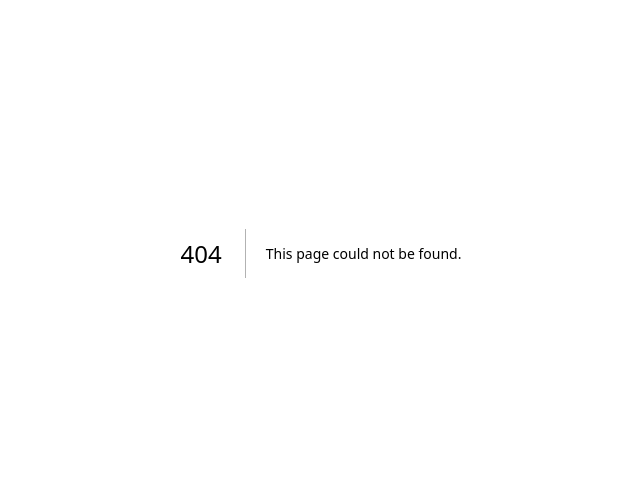
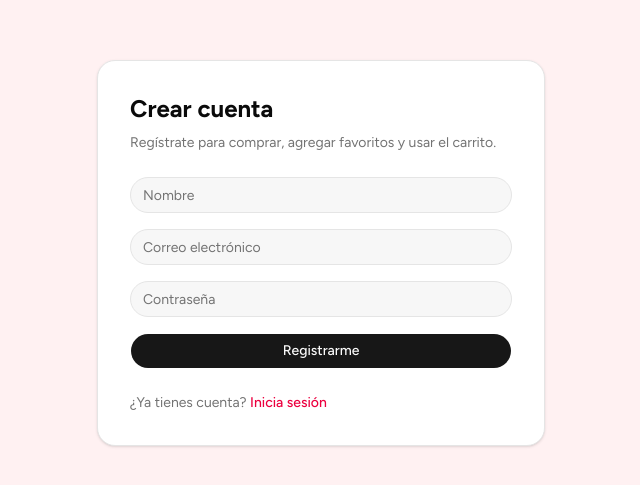
Before and after one commit to Develezper/ecommerce-nextjs, a Next.js app: page /register in a window 1280 px wide. Before the commit this address had no page. Shown: the part 147-632 px from the top of the page, without its empty margins (319-959 px from the left). Built offline with nearby package versions, Linux system fonts and the light colour scheme.

Commit message:
feat: add registration page and input component for user sign-up

```diff
--- /dev/null
+++ b/src/app/api/auth/logout/route.ts
@@ -0,0 +1,20 @@
+import { NextResponse } from "next/server";
+
+export const runtime = "nodejs";
+
+export async function POST() {
+  const response = NextResponse.json({
+    ok: true,
+    message: "Sesión cerrada correctamente",
+  });
+
+  response.cookies.set("auth_token", "", {
+    httpOnly: true,
+    sameSite: "lax",
+    secure: process.env.NODE_ENV === "production",
+    path: "/",
+    maxAge: 0,
+  });
+
+  return response;
+}
--- /dev/null
+++ b/src/app/register/page.tsx
@@ -0,0 +1,101 @@
+"use client";
+
+import axios from "axios";
+import Link from "next/link";
+import { useState } from "react";
+
+import { Button } from "@/components/ui/button";
+import { Input } from "@/components/ui/input";
+import { api } from "@/lib/api";
+
+export default function RegisterPage() {
+  const [name, setName] = useState("");
+  const [email, setEmail] = useState("");
+  const [password, setPassword] = useState("");
+
+  const [message, setMessage] = useState("");
+  const [isLoading, setIsLoading] = useState(false);
+
+  async function handleRegister() {
+    try {
+      setIsLoading(true);
+      setMessage("");
+
+      const response = await api.post("/auth/register", {
+        name,
+        email,
+        password,
+      });
+
+      setMessage(response.data.message);
+
+      setName("");
+      setEmail("");
+      setPassword("");
+    } catch (error: unknown) {
+      if (axios.isAxiosError(error)) {
+        setMessage(
+          error.response?.data?.message || "Error al registrar usuario"
+        );
+        return;
+      }
+
+      setMessage("Error inesperado al registrar usuario");
+    } finally {
+      setIsLoading(false);
+    }
+  }
+
+  return (
+    <main className="flex min-h-screen items-center justify-center bg-rose-50 px-6">
+      <section className="w-full max-w-md rounded-2xl border bg-white p-8 shadow-sm">
+        <h1 className="text-2xl font-bold">Crear cuenta</h1>
+
+        <p className="mt-2 text-sm text-muted-foreground">
+          Regístrate para comprar, agregar favoritos y usar el carrito.
+        </p>
+
+        <div className="mt-6 space-y-4">
+          <Input
+            placeholder="Nombre"
+            value={name}
+            onChange={(event) => setName(event.target.value)}
+          />
+
+          <Input
+            placeholder="Correo electrónico"
+            type="email"
+            value={email}
+            onChange={(event) => setEmail(event.target.value)}
+          />
+
+          <Input
+            placeholder="Contraseña"
+            type="password"
+            value={password}
+            onChange={(event) => setPassword(event.target.value)}
+          />
+
+          <Button
+            className="w-full"
+            onClick={handleRegister}
+            disabled={isLoading}
+          >
+            {isLoading ? "Registrando..." : "Registrarme"}
+          </Button>
+
+          {message && (
+            <p className="text-sm text-muted-foreground">{message}</p>
+          )}
+        </div>
+
+        <p className="mt-6 text-sm text-muted-foreground">
+          ¿Ya tienes cuenta?{" "}
+          <Link href="/login" className="font-medium text-rose-600">
+            Inicia sesión
+          </Link>
+        </p>
+      </section>
+    </main>
+  );
+}
--- /dev/null
+++ b/src/components/ui/input.tsx
@@ -0,0 +1,19 @@
+import * as React from "react"
+
+import { cn } from "@/lib/utils"
+
+function Input({ className, type, ...props }: React.ComponentProps<"input">) {
+  return (
+    <input
+      type={type}
+      data-slot="input"
+      className={cn(
+        "h-9 w-full min-w-0 rounded-4xl border border-input bg-input/30 px-3 py-1 text-base transition-colors outline-none file:inline-flex file:h-7 file:border-0 file:bg-transparent file:text-sm file:font-medium file:text-foreground placeholder:text-muted-foreground focus-visible:border-ring focus-visible:ring-[3px] focus-visible:ring-ring/50 disabled:pointer-events-none disabled:cursor-not-allowed disabled:opacity-50 aria-invalid:border-destructive aria-invalid:ring-[3px] aria-invalid:ring-destructive/20 md:text-sm dark:aria-invalid:border-destructive/50 dark:aria-invalid:ring-destructive/40",
+        className
+      )}
+      {...props}
+    />
+  )
+}
+
+export { Input }
```
